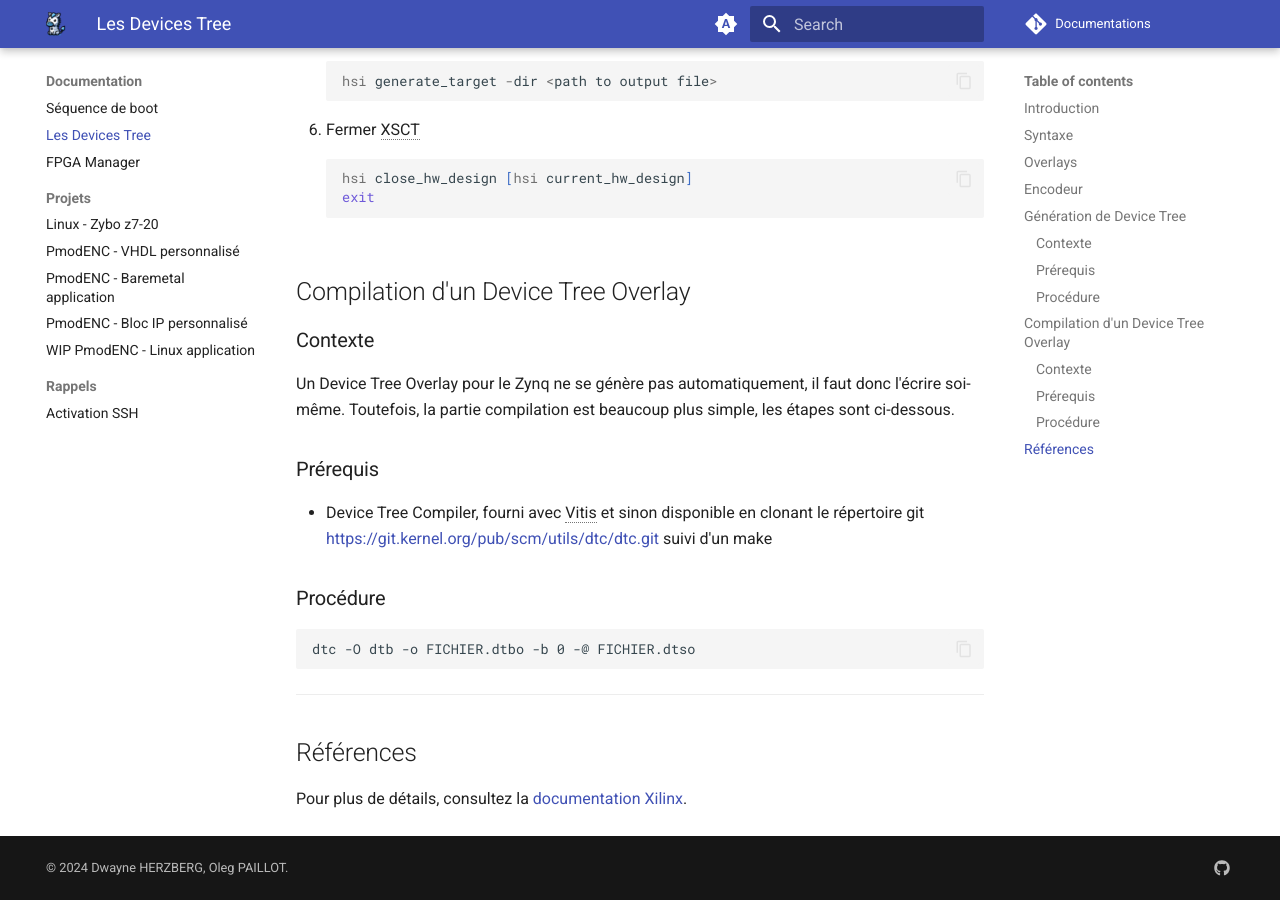
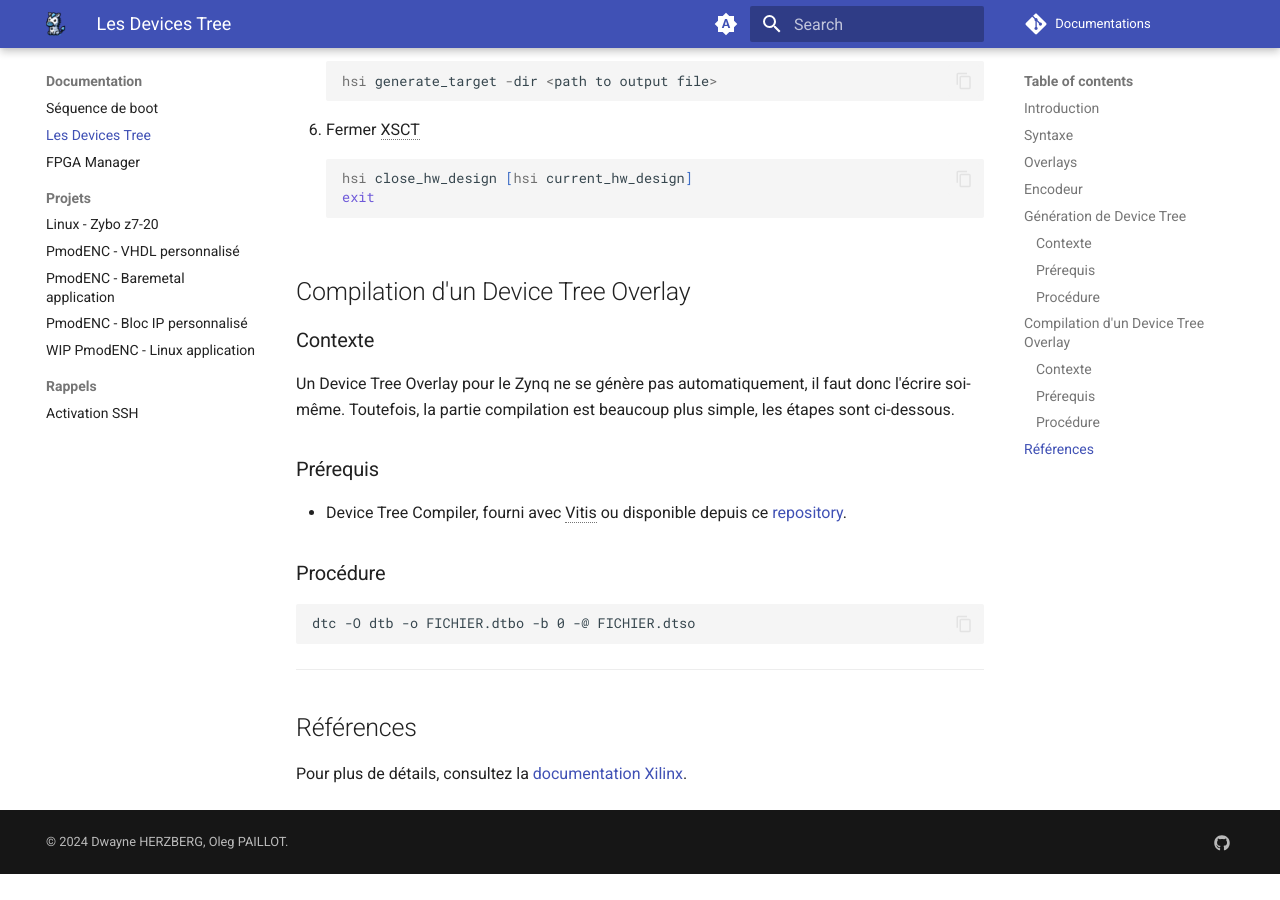
Before and after one commit to TER-Zybo/Documentations, an MkDocs documentation site: the page built from docs/docs/device_tree.md, in a window 1280 px wide and 900 px high, scrolled down 4945 px. Built offline with MkDocs 1.6.1 and Material for MkDocs 9.7.7, drawn with Linux system fonts in a browser that asks for light colours; comment, search, counter and statistics services are not loaded; after the commit the page ends 5819 px from its top, so only the background shows below that.

Commit message:
Add brackets

```diff
--- a/docs/docs/device_tree.md
+++ b/docs/docs/device_tree.md
@@ -230,7 +230,7 @@ Un Device Tree Overlay pour le Zynq ne se génère pas automatiquement, il faut
 
 ### Prérequis
 
-- Device Tree Compiler, fourni avec Vitis et sinon disponible en clonant le répertoire git https://git.kernel.org/pub/scm/utils/dtc/dtc.git suivi d'un make
+- Device Tree Compiler, fourni avec Vitis ou disponible depuis ce [repository](https://git.kernel.org/pub/scm/utils/dtc/dtc.git).
 
 ### Procédure
 
```
